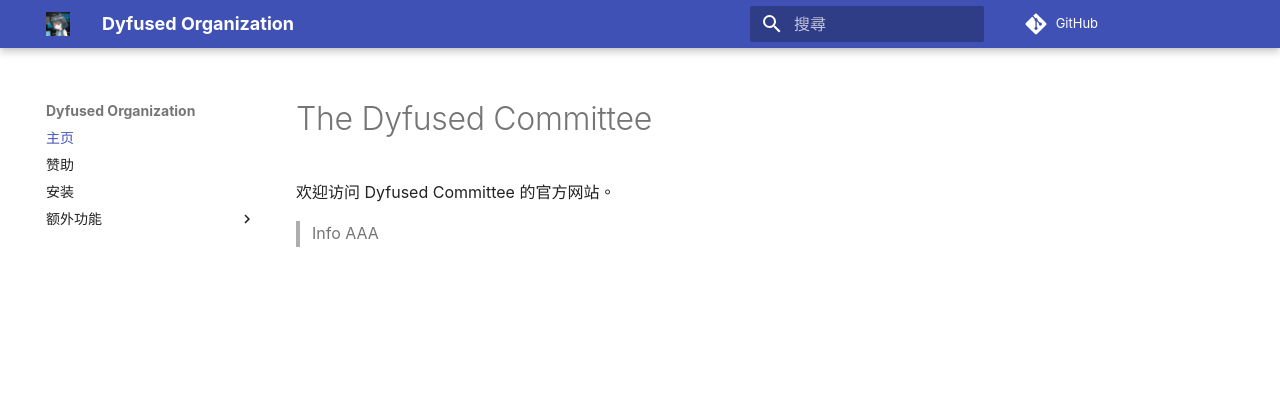
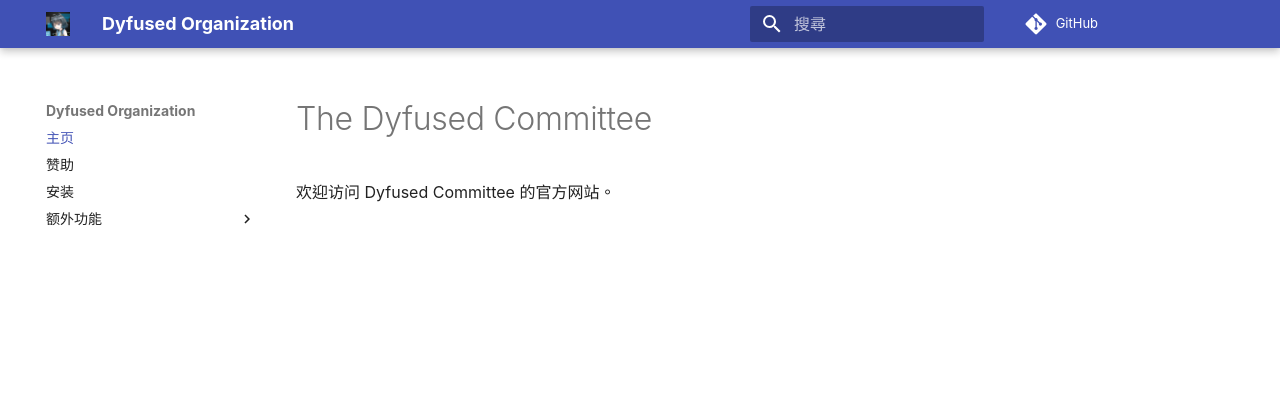
Before and after one commit to Dyfused/dyfused.github.io, an MkDocs documentation site: the page built from docs/index.md, in a window 1280 px wide. Shown: the top 411 px of the page. Built offline with MkDocs 1.6.1 and Material for MkDocs 9.7.7, drawn with Linux system fonts in a browser that asks for light colours; some web fonts are replaced; comment, search, counter and statistics services are not loaded.

Commit message:
remove test messages

```diff
--- a/docs/index.md
+++ b/docs/index.md
@@ -7,5 +7,3 @@
 欢迎访问 Dyfused Committee 的官方网站。
 
 <!-- 这里插入关于组织的描述内容 -->
-
-> Info AAA
```
